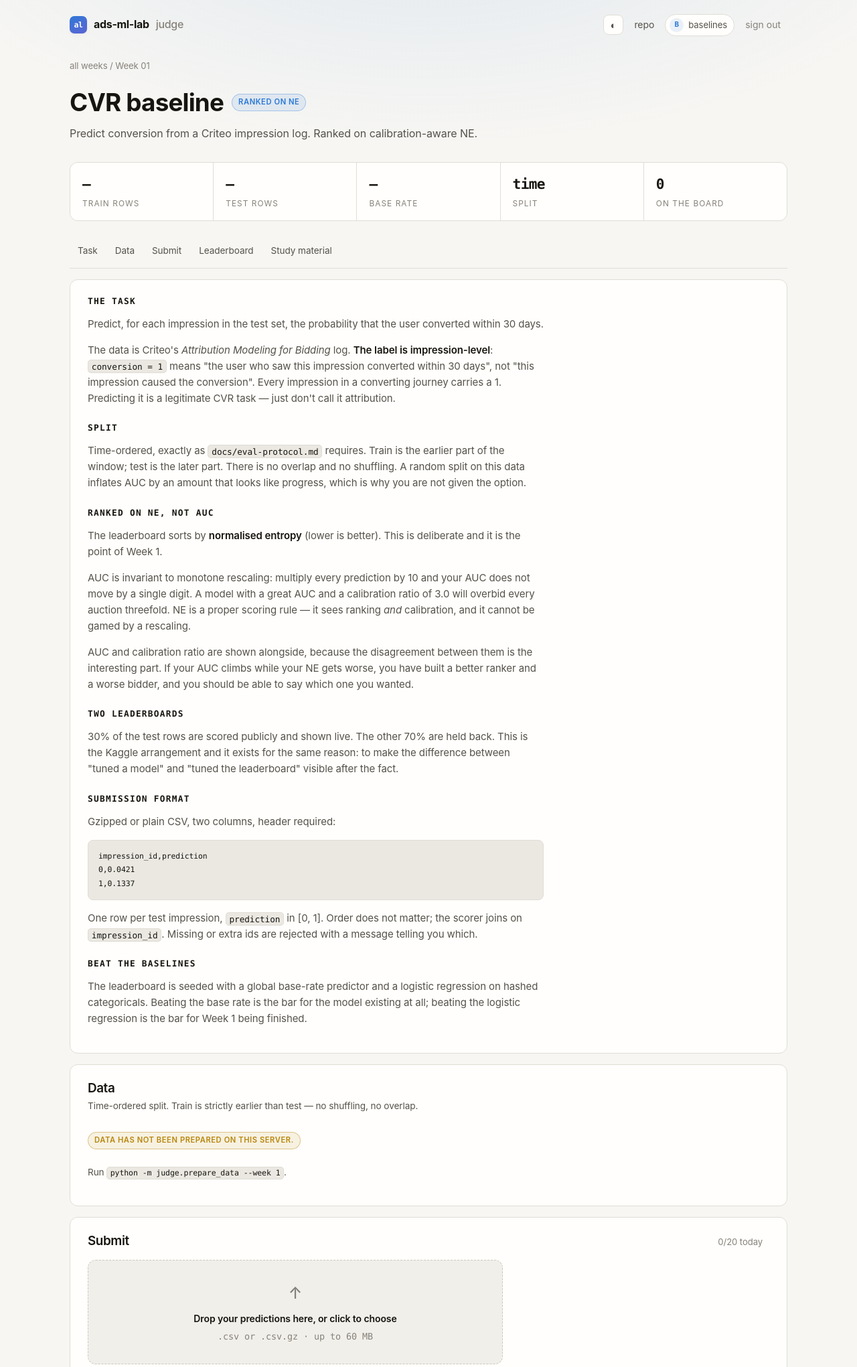
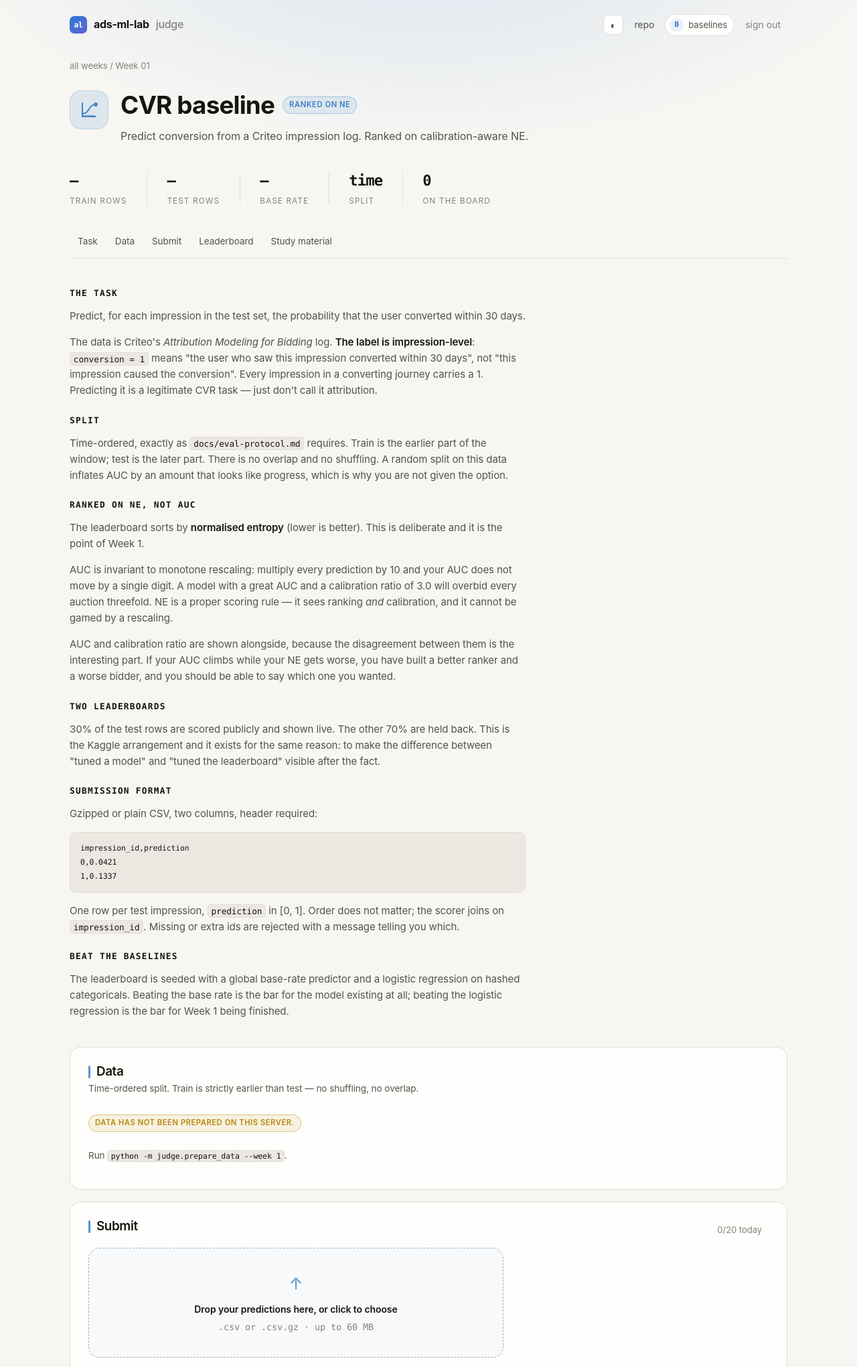
Before and after one commit to o0aditya0o/ads-ml-lab, a FastAPI app: page /week/1 in a window 1280 px wide. Shown: the top 2041 px of the page at 67% size. Run offline with FastAPI, Linux system fonts and the light colour scheme; the visitor is signed in with stand-in values (Sample User, id 1).

Commit message:
feat(judge): week marks, per-week colour, and far fewer boxes
Two problems with the last pass: everything was a bordered rectangle of the same
weight, and the whole site was one shade of blue.

Boxes. The rule now is one container level, never two. Nested boxes were what
made it read like a stack of crates — a bordered panel holding bordered rows
holding bordered tiles. A section is either a panel or open prose; everything
inside it separates with hairlines and whitespace instead of its own border. The
task section lost its container entirely, since a heading and air is enough for
something you only read. The stat strip is now hairline-ruled figures rather than
a grid of cells, and the thesis on the index is a pull-quote with a gradient rule
instead of a bordered callout. Radii up to 16px, borders moved to inset shadows so
they sit inside the shape.

Colour. Twelve line-art marks in judge/icons.py, one per week, each drawing the
IDEA of its week rather than a generic glyph — week 3 is a reliability diagram
with points sagging off the diagonal, week 7 is two diverging arms with the gap
bracketed, week 9 is a damped oscillation settling onto a target, week 11 is a
journey with attention weights growing toward the candidate. All 24x24,
stroke-only, 1.5px, currentColor, content inside a 3..21 box so they optically
align as a set.

Each week also carries an accent hue, exposed to templates as --wk and threaded
through the mark, section rules, file-row hovers, the dropzone, score bars and the
"you" row — so a week page is quietly tinted its own colour without colour ever
carrying meaning on its own. Mid-lightness and mid-chroma so one hex works on both
the paper and the dark surface.

That accent is chrome, not data: the leaderboard chart keeps the validated dataviz
palette whichever week you are on.

Built the twelve marks against a throwaway preview page rather than in situ, which
was worth it — four of them did not survive a look at the full set. Calibration
was an unreadable blob, pacing read as a flat squiggle, sequences had a
meaningless arc over it, and auctions had a stray line left in from an earlier
draft. All four redrawn.

Also fixed the top axis tick colliding with the chart caption (svg has
overflow:visible, so the topmost label escaped upward into the text above).

Smoke test still 39/39.

Co-Authored-By: Claude Opus 5 <noreply@anthropic.com>

```diff
--- a/judge/app.py
+++ b/judge/app.py
@@ -17,6 +17,7 @@ from fastapi import FastAPI, Form, HTTPException, Request, UploadFile, status
 from fastapi.responses import FileResponse, HTMLResponse, RedirectResponse
 from fastapi.staticfiles import StaticFiles
 from fastapi.templating import Jinja2Templates
+from markupsafe import Markup
 from sqlalchemy import func
 from sqlmodel import Session, select
 from starlette.middleware.sessions import SessionMiddleware
@@ -26,6 +27,7 @@ sys.path.insert(0, str(Path(__file__).resolve().parents[1]))
 from judge import security as sec                                    # noqa: E402
 from judge.charts import calibration_scatter, score_bar_width        # noqa: E402
 from judge.competitions import COMPETITIONS, UPCOMING, get           # noqa: E402
+from judge.icons import accent, week_icon                            # noqa: E402
 from judge.models import Submission, User, engine, init_db, utcnow   # noqa: E402
 from judge.scoring import Rejected, score_submission                 # noqa: E402
 
@@ -64,6 +66,8 @@ def _fromjson(s: str) -> dict:
 
 templates.env.filters["markdown"] = _markdown
 templates.env.filters["fromjson"] = _fromjson
+templates.env.globals["week_icon"] = lambda w, size=24: Markup(week_icon(w, size))
+templates.env.globals["week_accent"] = accent
 
 if sec.is_production() and not os.environ.get("JUDGE_SECRET_KEY"):
     raise RuntimeError(
--- a/judge/charts.py
+++ b/judge/charts.py
@@ -17,7 +17,7 @@ from dataclasses import dataclass
 
 # Plot geometry
 W, H = 760, 340
-PAD_L, PAD_R, PAD_T, PAD_B = 64, 132, 28, 52
+PAD_L, PAD_R, PAD_T, PAD_B = 64, 132, 34, 52
 
 
 @dataclass
--- a/judge/static/style.css
+++ b/judge/static/style.css
@@ -41,8 +41,9 @@
   --silver:        #8d8d91;
   --bronze:        #a2703f;
 
-  --radius:        12px;
-  --radius-sm:     8px;
+  --radius:        16px;
+  --radius-sm:     10px;
+  --wk:            var(--accent);  /* per-week accent, set inline */
   --shadow-1:      0 1px 2px rgba(20,18,12,.05), 0 4px 16px -8px rgba(20,18,12,.14);
   --shadow-2:      0 2px 6px rgba(20,18,12,.07), 0 16px 40px -18px rgba(20,18,12,.28);
 
@@ -158,7 +159,8 @@ body {
 /* A quiet vertical wash so the page has a light source instead of being a flat fill. */
 body::before {
   content: ""; position: fixed; inset: 0 0 auto; height: 420px; pointer-events: none;
-  background: radial-gradient(90% 120% at 50% -30%, var(--accent-soft), transparent 68%);
+  background: radial-gradient(80% 110% at 50% -25%,
+    color-mix(in oklab, var(--wk) 13%, transparent), transparent 70%);
   z-index: 0;
 }
 body > * { position: relative; z-index: 1; }
@@ -254,52 +256,72 @@ code {
 .hero .lede { max-width: 60ch; color: var(--ink-2); font-size: 1.02rem; margin: 16px 0 0; }
 
 .thesis {
-  margin: 26px 0 0; padding: 16px 20px; max-width: 68ch;
-  background: var(--surface-1); border: 1px solid var(--line);
-  border-left: 2px solid var(--accent); border-radius: var(--radius);
-  font-size: .93rem; color: var(--ink-2);
+  position: relative; margin: 28px 0 0; padding: 4px 0 4px 20px; max-width: 66ch;
+  font-size: .95rem; color: var(--ink-2);
+}
+.thesis::before {
+  content: ""; position: absolute; left: 0; top: 2px; bottom: 2px; width: 2px;
+  border-radius: 2px;
+  background: linear-gradient(var(--accent), color-mix(in oklab, var(--accent) 15%, transparent));
 }
 .thesis strong { color: var(--ink); font-weight: 620; }
 
 .statstrip {
-  display: grid; grid-template-columns: repeat(auto-fit, minmax(130px, 1fr));
-  gap: 1px; margin: 30px 0 0; background: var(--line);
-  border: 1px solid var(--line); border-radius: var(--radius); overflow: hidden;
+  display: flex; flex-wrap: wrap; margin: 32px 0 0;
 }
-.stat { background: var(--surface-1); padding: 15px 18px; }
+.stat { padding: 4px 30px 4px 0; margin-right: 30px; position: relative; }
+.stat + .stat::before {
+  content: ""; position: absolute; left: -30px; top: 15%; bottom: 15%;
+  width: 1px; background: var(--line);
+}
 .stat .v {
   font-family: var(--mono); font-variant-numeric: tabular-nums;
-  font-size: 1.32rem; font-weight: 600; letter-spacing: -.03em; display: block;
+  font-size: 1.38rem; font-weight: 600; letter-spacing: -.035em; display: block;
+  color: var(--ink);
 }
 .stat .k { font-size: .74rem; color: var(--ink-3); text-transform: uppercase;
   letter-spacing: .09em; margin-top: 3px; display: block; }
 
+/* ============================================================ week mark */
+.wk-icon { display: block; color: var(--wk); }
+
+.mark-badge {
+  display: grid; place-items: center; flex: none;
+  width: 46px; height: 46px; border-radius: 14px;
+  color: var(--wk);
+  background: color-mix(in oklab, var(--wk) 13%, transparent);
+  box-shadow: inset 0 0 0 1px color-mix(in oklab, var(--wk) 22%, transparent);
+}
+.mark-badge.lg { width: 58px; height: 58px; border-radius: 17px; }
+.card-top .mark-badge { width: 34px; height: 34px; border-radius: 11px; }
+
 /* ============================================================ week cards */
 .section-head {
   display: flex; align-items: baseline; justify-content: space-between;
-  gap: 16px; margin: 44px 0 14px;
+  gap: 16px; margin: 48px 0 16px; padding-bottom: 10px;
+  border-bottom: 1px solid color-mix(in oklab, var(--line) 65%, transparent);
 }
 .weeks { list-style: none; padding: 0; margin: 0; display: grid; gap: 12px; }
 .weeks.grid { grid-template-columns: repeat(auto-fill, minmax(268px, 1fr)); }
 
 .card {
-  position: relative; display: block; overflow: hidden;
-  background: var(--surface-1); border: 1px solid var(--line);
-  border-radius: var(--radius); padding: 18px 20px; color: inherit;
-  transition: border-color .15s ease, transform .15s ease, box-shadow .15s ease;
+  position: relative; display: block; overflow: hidden; isolation: isolate;
+  border: 1px solid transparent; border-radius: var(--radius);
+  padding: 18px 20px; color: inherit;
+  background:
+    radial-gradient(130% 150% at 100% 0%, color-mix(in oklab, var(--wk) 13%, transparent), transparent 58%),
+    var(--surface-1);
+  box-shadow: inset 0 0 0 1px var(--line);
+  transition: box-shadow .18s ease, transform .18s ease;
 }
 a.card:hover {
-  text-decoration: none; border-color: var(--accent-line);
-  transform: translateY(-2px); box-shadow: var(--shadow-2);
+  text-decoration: none; transform: translateY(-2px);
+  box-shadow: inset 0 0 0 1px color-mix(in oklab, var(--wk) 42%, transparent), var(--shadow-2);
 }
-a.card:hover h3 { color: var(--accent); }
+a.card:hover h3 { color: var(--wk); }
 .card.feature { padding: 24px 26px; }
-.card.feature::after {
-  content: ""; position: absolute; inset: 0; pointer-events: none;
-  background: radial-gradient(120% 140% at 100% 0%, var(--accent-soft), transparent 52%);
-}
-.card.locked { opacity: .55; }
-.card.locked:hover { transform: none; }
+
+.card.locked { opacity: .72; box-shadow: inset 0 0 0 1px color-mix(in oklab, var(--line) 60%, transparent); }
 
 .card-top { display: flex; align-items: center; gap: 10px; margin-bottom: 10px; }
 .card-top .eyebrow { flex: 1; }
@@ -325,7 +347,11 @@ a.card:hover h3 { color: var(--accent); }
                background: color-mix(in oklab, var(--bad) 11%, transparent); }
 .chip.warn   { color: var(--warn); border-color: color-mix(in oklab, var(--warn) 42%, transparent);
                background: color-mix(in oklab, var(--warn) 11%, transparent); }
-.chip.accent { color: var(--accent); border-color: var(--accent-line); background: var(--accent-soft); }
+.chip.accent {
+  color: var(--wk); border-color: color-mix(in oklab, var(--wk) 34%, transparent);
+  background: color-mix(in oklab, var(--wk) 11%, transparent);
+}
+.chip { border-color: color-mix(in oklab, var(--line-strong) 70%, transparent); background: none; }
 .chip .dot { width: 5px; height: 5px; border-radius: 50%; background: currentColor; }
 
 /* ============================================================ week page */
@@ -333,7 +359,9 @@ a.card:hover h3 { color: var(--accent); }
 .crumbs a { color: var(--ink-3); }
 .crumbs a:hover { color: var(--ink); }
 
-.comp-head { padding: 22px 0 20px; }
+.comp-head { position: relative; padding: 26px 0 22px; }
+.comp-head .head-row { display: flex; align-items: flex-start; gap: 18px; }
+.comp-head .head-body { flex: 1; min-width: 0; }
 .comp-head .title-row { display: flex; align-items: center; gap: 12px; flex-wrap: wrap; }
 .comp-head .lede { color: var(--ink-2); margin: 12px 0 0; max-width: 62ch; font-size: 1rem; }
 
@@ -347,12 +375,25 @@ a.card:hover h3 { color: var(--accent); }
 .subnav a {
   font-size: .85rem; padding: 6px 12px; border-radius: 7px; color: var(--ink-2);
 }
-.subnav a:hover { background: var(--surface-2); color: var(--ink); text-decoration: none; }
+.subnav a:hover {
+  background: color-mix(in oklab, var(--wk) 10%, transparent);
+  color: var(--ink); text-decoration: none;
+}
 
 .panel {
-  background: var(--surface-1); border: 1px solid var(--line);
-  border-radius: var(--radius); padding: 24px 26px; margin-top: 16px;
-  scroll-margin-top: 62px;
+  background: var(--surface-1); border-radius: var(--radius);
+  box-shadow: inset 0 0 0 1px var(--line);
+  padding: 26px 28px; margin-top: 18px; scroll-margin-top: 62px;
+}
+/* Sections that are pure reading need no container — a heading and air is enough.
+   The boxes were what made every page feel like a stack of crates. */
+.panel.open {
+  background: none; box-shadow: none; padding: 26px 0 8px;
+}
+.panel > header > div > h2 { display: flex; align-items: center; gap: 9px; }
+.panel > header > div > h2::before {
+  content: ""; width: 3px; height: 1em; border-radius: 2px; background: var(--wk);
+  opacity: .85;
 }
 .panel > header {
   display: flex; align-items: baseline; justify-content: space-between;
@@ -497,14 +540,18 @@ svg.chart .legend .sw.baseline { fill: var(--series-ref); }
 
 /* ============================================================ submit */
 .dropzone {
-  position: relative; display: block; padding: 30px 22px; text-align: center;
-  border: 1.5px dashed var(--line-strong); border-radius: var(--radius);
-  background: var(--surface-2); cursor: pointer;
+  position: relative; display: block; padding: 34px 22px; text-align: center;
+  border: 1.5px dashed color-mix(in oklab, var(--wk) 34%, var(--line-strong));
+  border-radius: var(--radius); cursor: pointer;
+  background: color-mix(in oklab, var(--wk) 4%, transparent);
   transition: border-color .15s ease, background .15s ease;
 }
-.dropzone:hover, .dropzone.hot { border-color: var(--accent); background: var(--accent-soft); }
+.dropzone:hover, .dropzone.hot {
+  border-color: var(--wk); background: color-mix(in oklab, var(--wk) 10%, transparent);
+}
+.dropzone .dz-icon { color: var(--wk); opacity: .75; }
 .dropzone input[type=file] { position: absolute; inset: 0; opacity: 0; cursor: pointer; }
-.dropzone .dz-icon { font-size: 1.5rem; opacity: .5; }
+.dropzone .dz-icon { font-size: 1.5rem; }
 .dropzone .dz-main { font-weight: 570; margin-top: 8px; }
 .dropzone .dz-sub  { font-size: .84rem; color: var(--ink-3); margin-top: 4px; font-family: var(--mono); }
 .dropzone.has-file { border-style: solid; border-color: var(--good); background: color-mix(in oklab, var(--good) 8%, transparent); }
--- a/judge/templates/index.html
+++ b/judge/templates/index.html
@@ -32,8 +32,9 @@
 <ul class="weeks">
   {% for week, comp in competitions.items() %}
   <li>
-    <a class="card feature" href="/week/{{ week }}">
+    <a class="card feature" href="/week/{{ week }}" style="--wk: {{ week_accent(week) }}">
       <div class="card-top">
+        <span class="mark-badge">{{ week_icon(week, 22) }}</span>
         <span class="eyebrow">Week {{ '%02d' % week }}</span>
         {% if comp.is_prepared %}
           <span class="chip live"><span class="dot"></span>open</span>
@@ -65,8 +66,9 @@
 
 <ul class="weeks grid">
   {% for week, title in upcoming.items() %}
-  <li class="card locked">
+  <li class="card locked" style="--wk: {{ week_accent(week) }}">
     <div class="card-top">
+      <span class="mark-badge">{{ week_icon(week, 20) }}</span>
       <span class="eyebrow">Week {{ '%02d' % week }}</span>
       <span class="chip">locked</span>
     </div>
--- a/judge/templates/week.html
+++ b/judge/templates/week.html
@@ -1,16 +1,22 @@
 {% extends "base.html" %}
 {% block title %}{{ comp.title }} — ads-ml-lab judge{% endblock %}
 {% block content %}
+<div style="--wk: {{ week_accent(comp.week) }}">
 
 <nav class="crumbs"><a href="/">all weeks</a> <span class="dim">/</span> Week {{ '%02d' % comp.week }}</nav>
 
 <header class="comp-head">
-  <div class="title-row">
-    <h1>{{ comp.title.split('—')[1].strip() }}</h1>
-    {% if comp.is_prepared %}<span class="chip live"><span class="dot"></span>open</span>{% endif %}
-    <span class="chip accent">ranked on {{ comp.primary_metric.label }}</span>
+  <div class="head-row">
+    <span class="mark-badge lg">{{ week_icon(comp.week, 30) }}</span>
+    <div class="head-body">
+      <div class="title-row">
+        <h1>{{ comp.title.split('—')[1].strip() }}</h1>
+        {% if comp.is_prepared %}<span class="chip live"><span class="dot"></span>open</span>{% endif %}
+        <span class="chip accent">ranked on {{ comp.primary_metric.label }}</span>
+      </div>
+      <p class="lede">{{ comp.tagline }}</p>
+    </div>
   </div>
-  <p class="lede">{{ comp.tagline }}</p>
 
   <div class="statstrip">
     <div class="stat"><span class="v">{{ facts.train_rows }}</span><span class="k">train rows</span></div>
@@ -29,7 +35,7 @@
   <a href="#study">Study material</a>
 </nav>
 
-<section id="task" class="panel">
+<section id="task" class="panel open">
   <div class="prose">{{ comp.task | markdown }}</div>
 </section>
 
@@ -238,4 +244,5 @@
 })();
 </script>
 
+</div>
 {% endblock %}
```
Also changed, not shown: other parts of judge/static/style.css (+34 -29 lines), judge/icons.py (added, +140 -0 lines), judge/templates/leaderboard.html (+6 -1 lines), judge/README.md.
